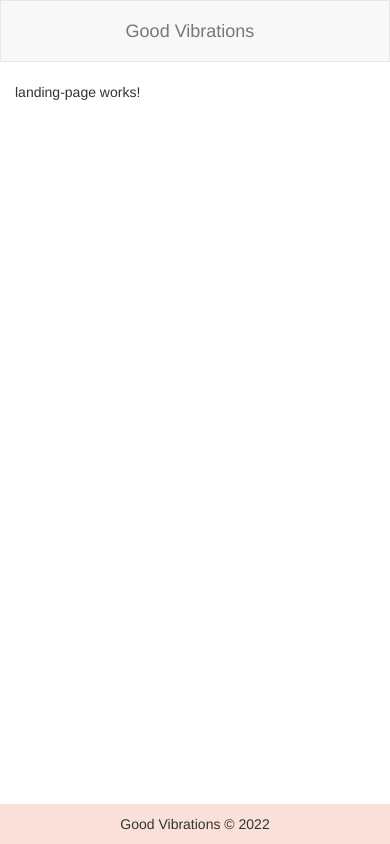
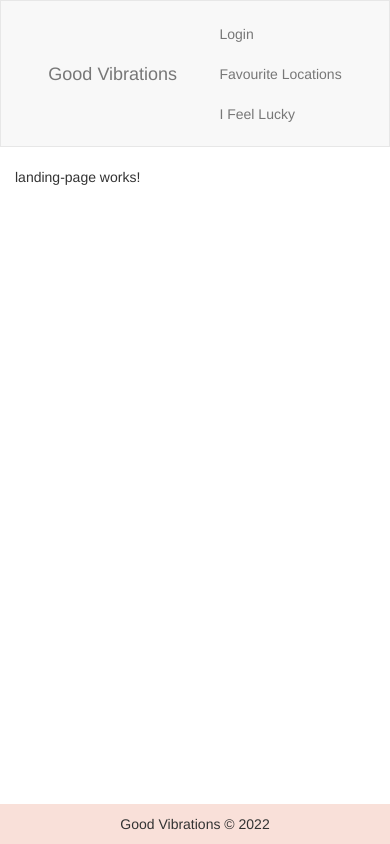
Before and after one commit to BogdanPopel/Good-Vibrations, an Angular app in the folder App/GoodVibrations/: page / in a window 390 px wide. Built offline with nearby package versions, Linux system fonts and the light colour scheme.

Commit message:
Responsive header

```diff
--- a/App/GoodVibrations/src/app/components/header/header.component.html
+++ b/App/GoodVibrations/src/app/components/header/header.component.html
@@ -8,16 +8,16 @@
       <a routerLink="/" class="navbar-brand">Good Vibrations</a>
     </div>
 
-    <div class="collapse navbar-collapse">
+    <div>
       <ul class="nav navbar-nav">
         <li routerLinkActive="active">
-          <a routerLink="/">Authenticate</a>
+          <a routerLink="./login">Login</a>
         </li>
         <li routerLinkActive="active">
-          <a routerLink="/">Favourite Locations</a>
+          <a routerLink="./main">Favourite Locations</a>
         </li>
         <li routerLinkActive="active">
-          <a routerLink="/">I Feel Lucky</a>
+          <a routerLink="./recommandation">I Feel Lucky</a>
         </li>
       </ul>
     </div>
```
